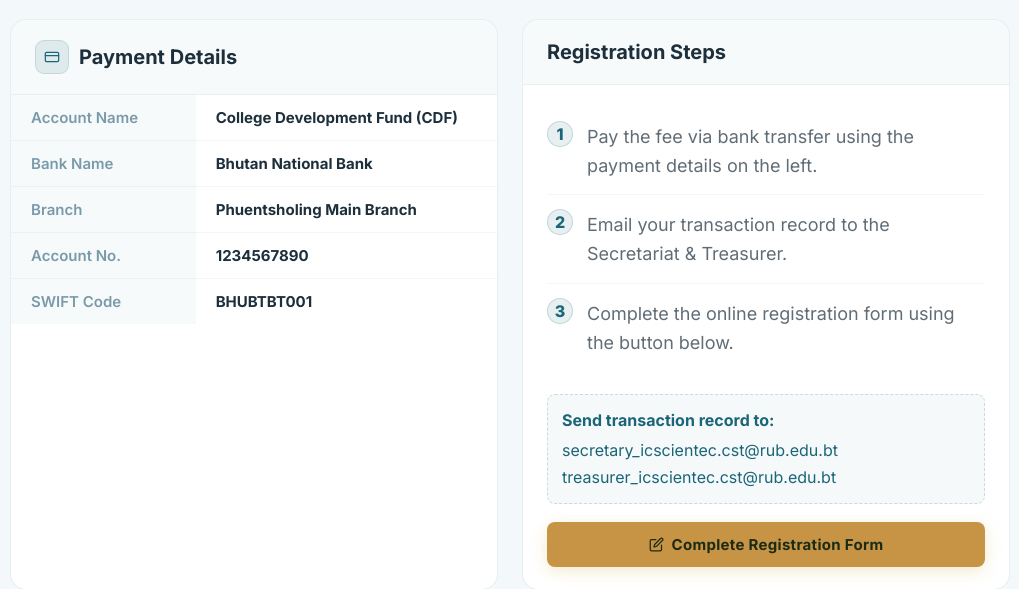
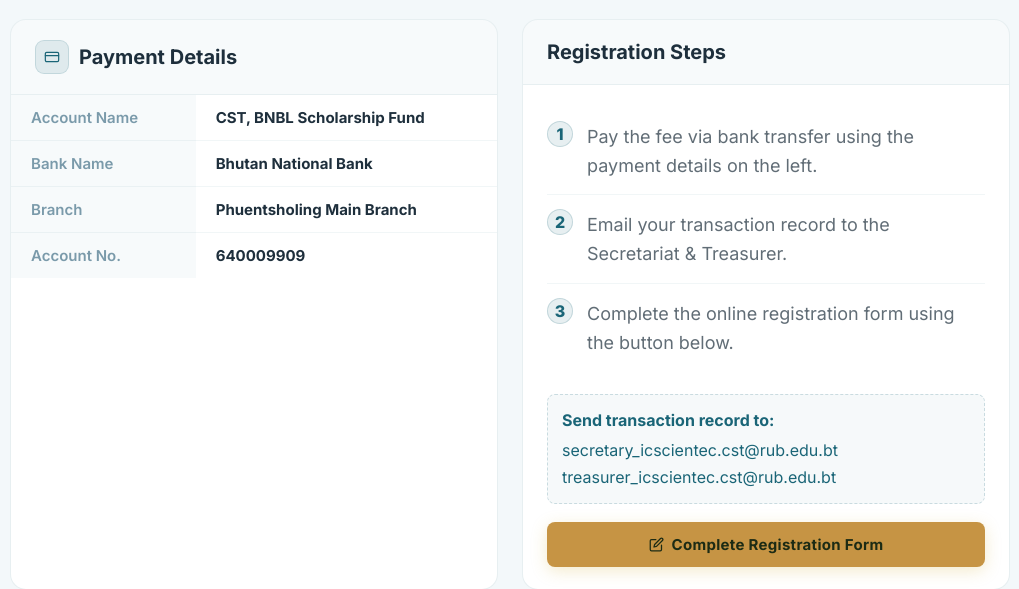
Before and after one commit to pemathinley13/ICSciEnTec-2026, a PHP site: page /pages/conference-fee-details.html in a window 1280 px wide. Shown: the part 777-1366 px from the top of the page, without its empty margins (130-1149 px from the left). Run offline with PHP 8.4, Linux system fonts and the light colour scheme.

Commit message:
Update bank details to real account info
Account Name: CST, BNBL Scholarship Fund
Bank Name: Bhutan National Bank
Branch: Phuentsholing Main Branch
Account No.: 640009909

Replaces the placeholder values on both the Registration Fees page
and the Registration Form's payment panel.

Co-Authored-By: Claude Sonnet 5 <noreply@anthropic.com>

```diff
--- a/pages/conference-fee-details.html
+++ b/pages/conference-fee-details.html
@@ -672,11 +672,10 @@ body {
           <div class="rg-card-head-title">Payment Details</div>
         </div>
         <table class="rg-pay-table">
-          <tr><td class="rg-pay-label">Account Name</td><td class="rg-pay-value">College Development Fund (CDF)</td></tr>
+          <tr><td class="rg-pay-label">Account Name</td><td class="rg-pay-value">CST, BNBL Scholarship Fund</td></tr>
           <tr><td class="rg-pay-label">Bank Name</td><td class="rg-pay-value">Bhutan National Bank</td></tr>
           <tr><td class="rg-pay-label">Branch</td><td class="rg-pay-value">Phuentsholing Main Branch</td></tr>
-          <tr><td class="rg-pay-label">Account No.</td><td class="rg-pay-value">1234567890</td></tr>
-          <tr><td class="rg-pay-label">SWIFT Code</td><td class="rg-pay-value">BHUBTBT001</td></tr>
+          <tr><td class="rg-pay-label">Account No.</td><td class="rg-pay-value">640009909</td></tr>
         </table>
       </div>
 
--- a/review/public/register.php
+++ b/review/public/register.php
@@ -215,11 +215,10 @@ require __DIR__ . '/../templates/layout_start.php';
         <div class="split-col">
           <div class="form-section-title" style="margin-bottom:10px;">Bank Details</div>
           <table style="margin-bottom:10px;">
-            <tr><th style="width:42%;">Account Name</th><td>College Development Fund (CDF)</td></tr>
+            <tr><th style="width:42%;">Account Name</th><td>CST, BNBL Scholarship Fund</td></tr>
             <tr><th>Bank Name</th><td>Bhutan National Bank</td></tr>
             <tr><th>Branch</th><td>Phuentsholing Main Branch</td></tr>
-            <tr><th>Account No.</th><td>1234567890</td></tr>
-            <tr><th>SWIFT Code</th><td>BHUBTBT001</td></tr>
+            <tr><th>Account No.</th><td>640009909</td></tr>
           </table>
           <p class="field-hint">
             Please use <strong>ICSciEnTec2027</strong> as the payment remark / reference.
```
